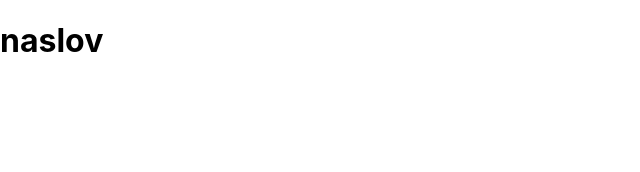
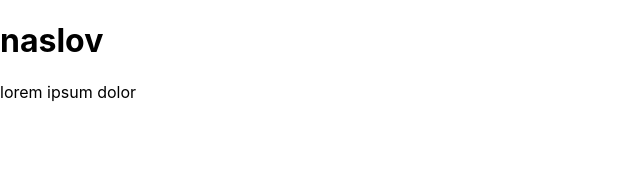
Before and after one commit to nikola-s6/projekat_epos, a Next.js app in the folder laptop_store/: page /start in a window 1280 px wide. Shown: the top 172 px of the page, without its empty margins (0-640 px from the left). Built offline with nearby package versions, Linux system fonts and the light colour scheme.

Commit message:
paragraf

```diff
--- a/laptop_store/pages/start.js
+++ b/laptop_store/pages/start.js
@@ -9,6 +9,7 @@
             </Head>
             <div>
                 <h1>naslov</h1>
+                <p>lorem ipsum dolor</p>
             </div>
         </div>
     )
```
Also changed, not shown: 1 other file (tests, documents, lock files or other folders).
